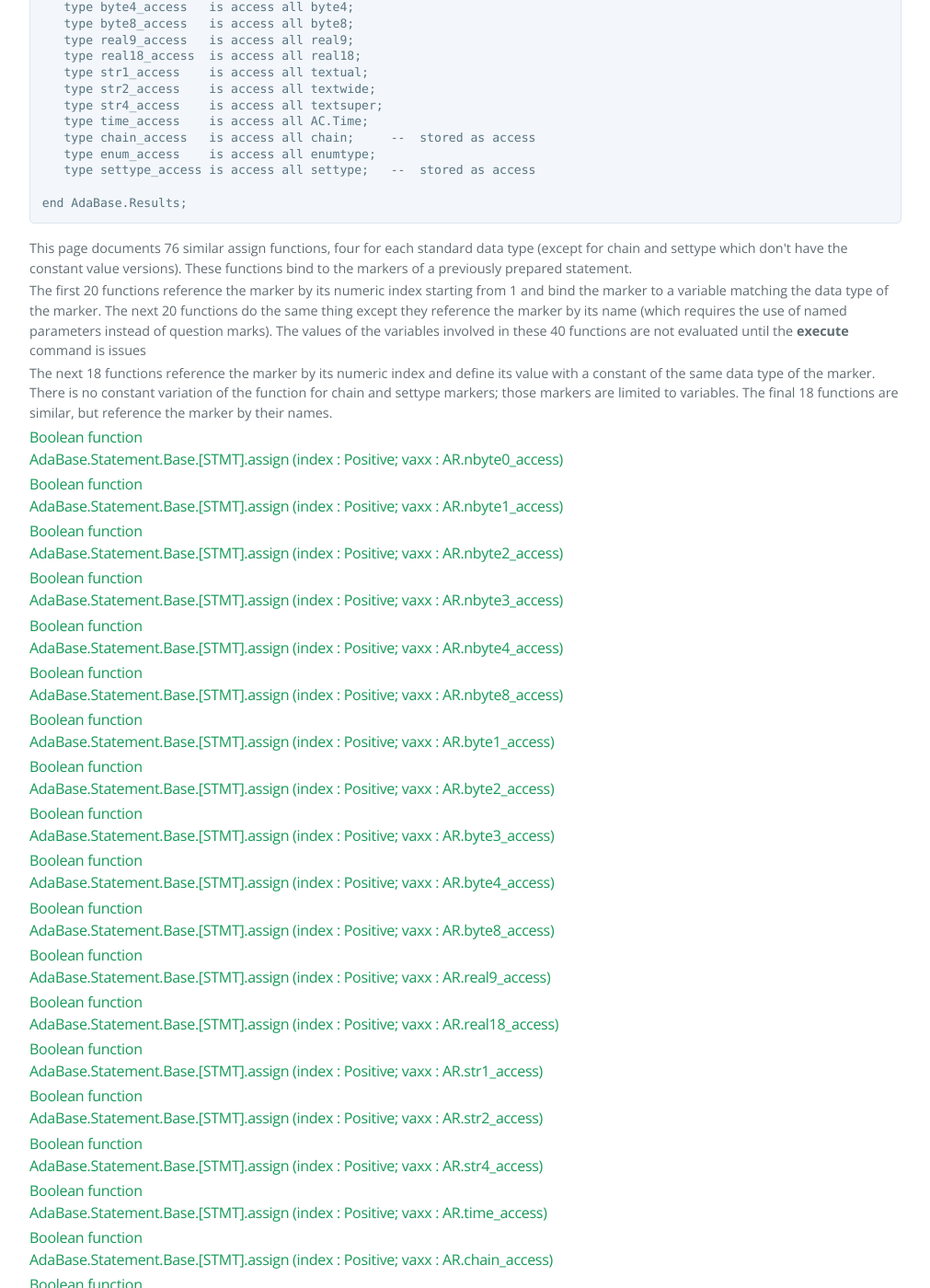
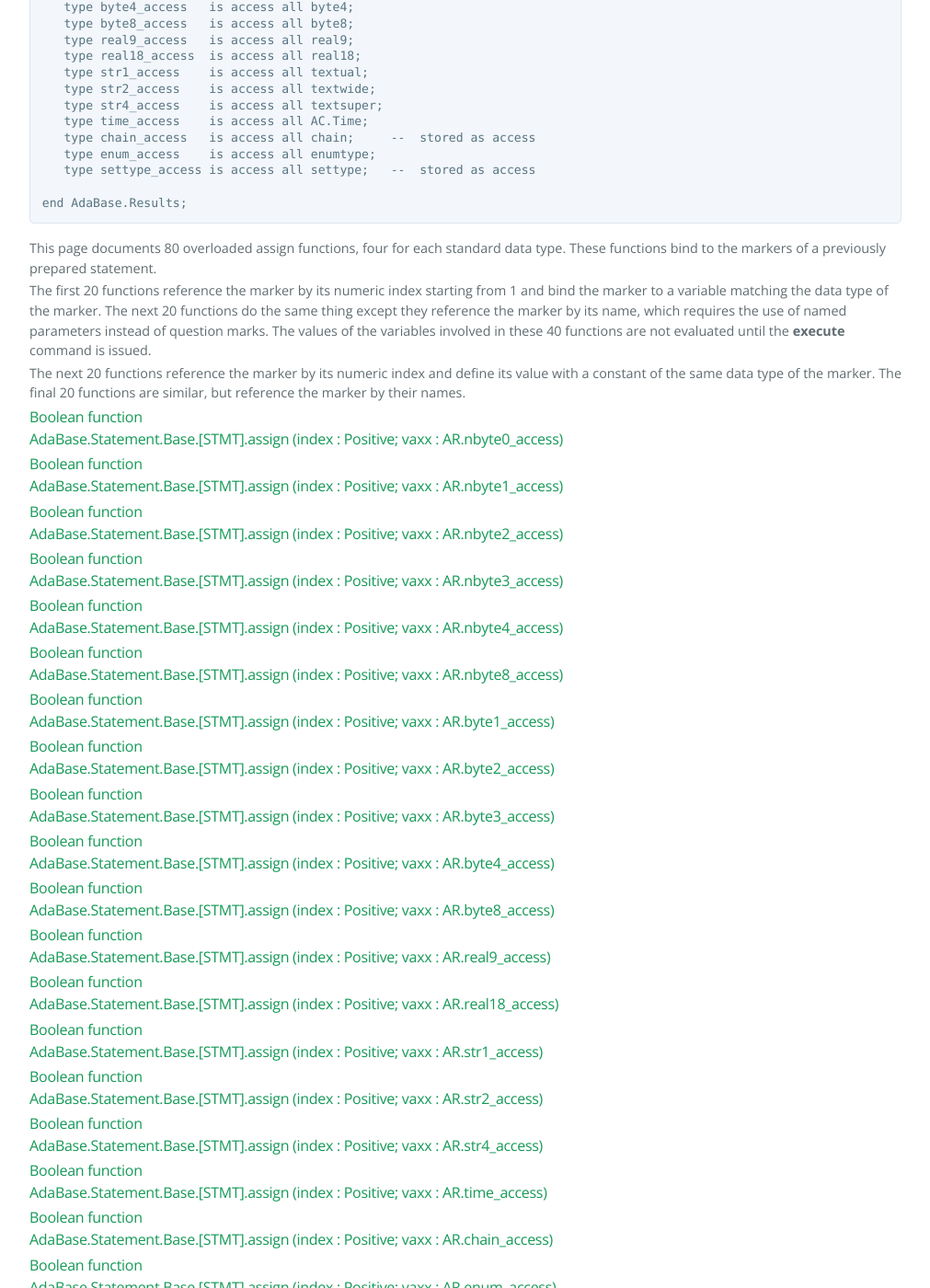
Before and after one commit to jrmarino/AdaBase, a Jekyll site: the page built from stmt_assign.md, in a window 1280 px wide and 1400 px high, scrolled down 1047 px. Shown: the whole window at 92% size, without its empty margins (0-1011 px from the left). Built offline with Jekyll 4.4.1, drawn with Linux system fonts in a browser that asks for light colours; some of the changed text lies outside the part shown.

Commit message:
Document to 4 new overloaded assign functions.

```diff
--- a/_config.yml
+++ b/_config.yml
@@ -185,8 +185,8 @@
        stmt_bind: '<a href="stmt_bind.html">stmt bind (x40)</a>'
        f_bind: '<a href="stmt_bind.html">func bind (x40)</a>'
 
-       stmt_assign: '<a href="stmt_assign.html">stmt assign (x76)</a>'
-       f_assign: '<a href="stmt_assign.html">func assign (x76)</a>'
+       stmt_assign: '<a href="stmt_assign.html">stmt assign (x80)</a>'
+       f_assign: '<a href="stmt_assign.html">func assign (x80)</a>'
 
        stmt_last_insert_id: '<a href="stmt_last_insert_id.html">stmt last insert id</a>'
        f_stmt_last_insert_id: '<a href="stmt_last_insert_id.html">func last_insert_id</a>'
--- a/stmt_assign.md
+++ b/stmt_assign.md
@@ -70,23 +70,22 @@
 end AdaBase.Results;
 </pre>
 <p>
-This page documents 76 similar assign functions, four for each standard data type
-(except for chain and settype which don't have the constant value versions).
-These functions bind to the markers of a previously prepared statement.
+This page documents 80 overloaded assign functions, four for each standard
+data type. These functions bind to the markers of a previously prepared
+statement.
 </p>
 <p>
 The first 20 functions reference the marker by its numeric index starting from 1
 and bind the marker to a variable matching the data type of the marker.
-The next 20 functions do the same thing except they reference the marker by its name
-(which requires the use of named parameters instead of question marks).
+The next 20 functions do the same thing except they reference the marker by its
+name, which requires the use of named parameters instead of question marks.
 The values of the variables involved in these 40 functions are not evaluated until
-the <b>execute</b> command is issues
+the <b>execute</b> command is issued.
 </p>
 <p>
-The next 18 functions reference the marker by its numeric index and define its value
-with a constant of the same data type of the marker.  There is no constant variation of
-the function for chain and settype markers; those markers are limited to variables.
-The final 18 functions are similar, but reference the marker by their names.
+The next 20 functions reference the marker by its numeric index and define its
+value with a constant of the same data type of the marker.  The final 20
+functions are similar, but reference the marker by their names.
 </p>
 <h3>Boolean function<br/>
 AdaBase.Statement.Base.[STMT].assign (index : Positive; vaxx : AR.nbyte0_access)</h3>
@@ -131,7 +130,7 @@
 <p>
 Prior to issuing the <b>execute</b> command of the statement object, the values of
 the markers must be defined.  One method is to pass access to a variable of the same
-type as the marker.  The first 20 of the 76 overloaded bind functions accept an index
+type as the marker.  The first 20 of the 80 overloaded bind functions accept an index
 starting with 1 that matches the column number of the result row.  The <i>vaxx</i>
 argument accepts a pointer to one of the 20 native data type.
 </p>
@@ -223,10 +222,14 @@
 <h3>Boolean function<br/>
 AdaBase.Statement.Base.[STMT].assign (index : Positive; vaxx : AR.time)</h3>
 <h3>Boolean function<br/>
+AdaBase.Statement.Base.[STMT].assign (index : Positive; vaxx : AR.chain)</h3>
+<h3>Boolean function<br/>
 AdaBase.Statement.Base.[STMT].assign (index : Positive; vaxx : AR.enum)</h3>
+<h3>Boolean function<br/>
+AdaBase.Statement.Base.[STMT].assign (index : Positive; vaxx : AR.settype)</h3>
 <p>
-These 18 functions assign values immediately to markers referenced by their numeric
-index.  This option is not available for chain and settype markers.
+These 20 functions assign values immediately to markers referenced by their
+numeric index.
 </p>
 <h3>Boolean function<br/>
 AdaBase.Statement.Base.[STMT].assign (moniker : String; vaxx : AR.nbyte0)</h3>
@@ -263,10 +266,14 @@
 <h3>Boolean function<br/>
 AdaBase.Statement.Base.[STMT].assign (moniker : String; vaxx : AR.time)</h3>
 <h3>Boolean function<br/>
+AdaBase.Statement.Base.[STMT].assign (moniker : String; vaxx : AR.chain)</h3>
+<h3>Boolean function<br/>
 AdaBase.Statement.Base.[STMT].assign (moniker : String; vaxx : AR.enum)</h3>
+<h3>Boolean function<br/>
+AdaBase.Statement.Base.[STMT].assign (moniker : String; vaxx : AR.settype)</h3>
 <p>
-These 18 functions assign values immediately to markers referenced by their names.
-This option is not available for chain and settype markers.
+These 20 functions assign values immediately to markers referenced by their
+names.
 </p>
 <br/>
 <p class="caption">See {{ page.prepare_select }} for a usage example.</p>
```
